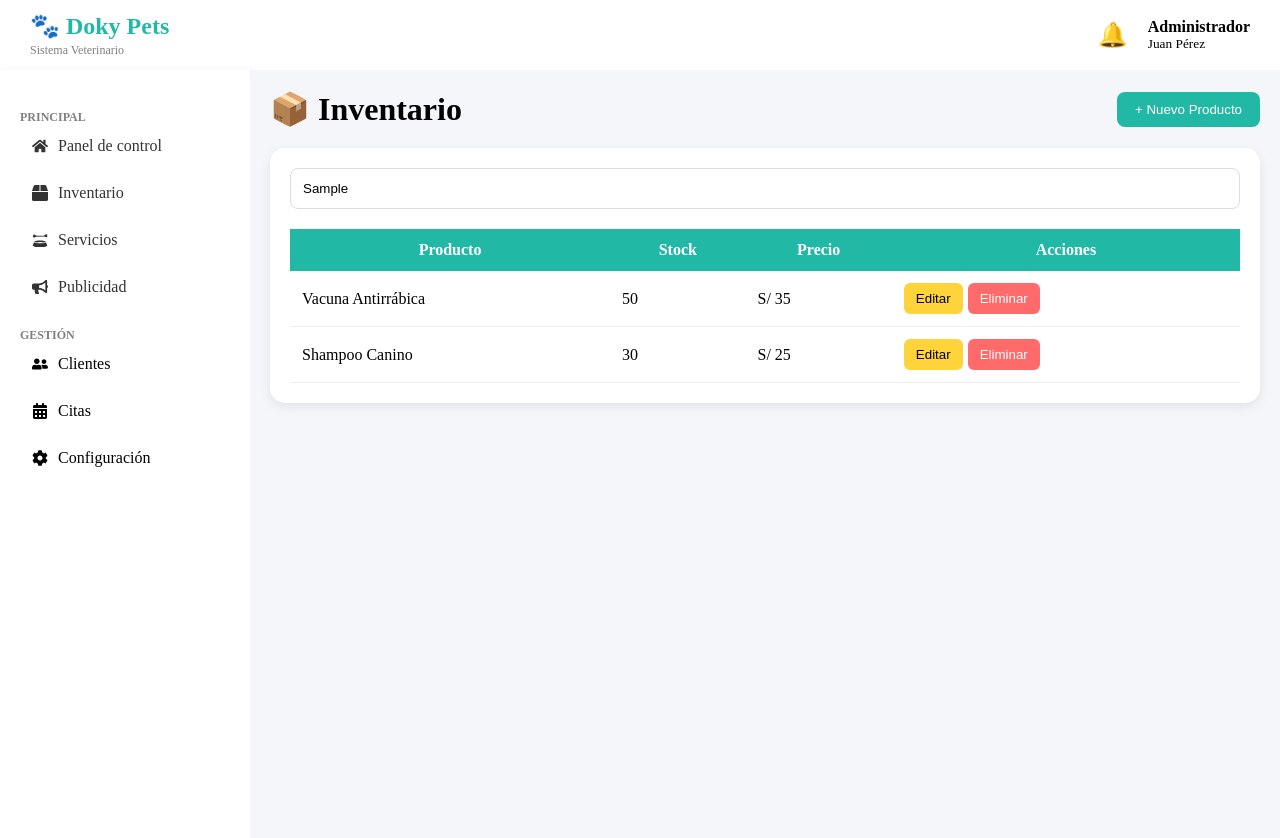
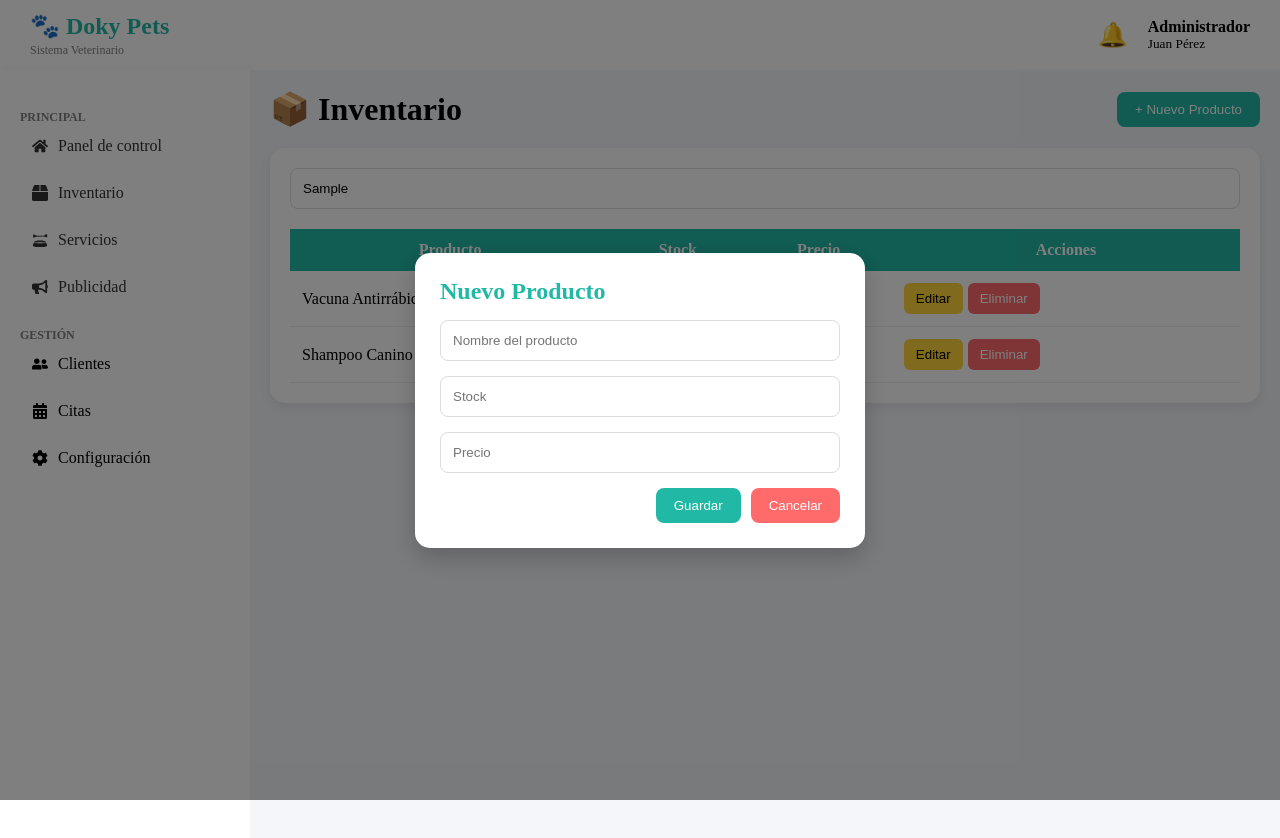
Before and after one commit to yadirallce28s-create/Sistema-Inventario, a React (Vite) app in the folder frontend/: page /inventario in a window 1280 px wide. Both pictures are taken after typing "Sample" into the empty fields and a click on the button "+ Nuevo Producto". Shown: the top 838 px of the page. Built offline with nearby package versions, Linux system fonts and the light colour scheme.

Commit message:
feat: agregar modal de nuevo producto

```diff
--- a/frontend/src/css/inventario.css
+++ b/frontend/src/css/inventario.css
@@ -69,3 +69,72 @@
     border-radius:6px;
     cursor:pointer;
 }
+/* MODAL */
+
+.modal-overlay{
+    position:fixed;
+    top:0;
+    left:0;
+
+    width:100%;
+    height:100%;
+
+    background:rgba(0,0,0,.5);
+
+    display:flex;
+    justify-content:center;
+    align-items:center;
+
+    z-index:1000;
+}
+
+.modal{
+    width:450px;
+    background:white;
+
+    padding:25px;
+
+    border-radius:15px;
+
+    box-shadow:0 10px 25px rgba(0,0,0,.2);
+
+    display:flex;
+    flex-direction:column;
+
+    gap:15px;
+}
+
+.modal h2{
+    margin:0;
+    color:#22b8a6;
+}
+
+.modal input{
+    padding:12px;
+    border:1px solid #ddd;
+    border-radius:8px;
+}
+
+.modal-buttons{
+    display:flex;
+    justify-content:flex-end;
+    gap:10px;
+}
+
+.btn-guardar{
+    background:#22b8a6;
+    color:white;
+    border:none;
+    padding:10px 18px;
+    border-radius:8px;
+    cursor:pointer;
+}
+
+.btn-cancelar{
+    background:#ff6b6b;
+    color:white;
+    border:none;
+    padding:10px 18px;
+    border-radius:8px;
+    cursor:pointer;
+}
--- a/frontend/src/pages/Inventario.jsx
+++ b/frontend/src/pages/Inventario.jsx
@@ -1,7 +1,9 @@
 import "../css/dashboard.css";
 import "../css/inventario.css";
+import { useState } from "react";
 
 function Inventario() {
+  const [mostrarModal, setMostrarModal] = useState(false);
   return (
     <div>
 
@@ -9,7 +11,9 @@ function Inventario() {
 
         <h1>📦 Inventario</h1>
 
-        <button className="btn-nuevo">
+        <button className="btn-nuevo"
+          onClick={() => setMostrarModal(true)}
+        >
           + Nuevo Producto
         </button>
 
@@ -71,6 +75,49 @@ function Inventario() {
           </tbody>
 
         </table>
+        {mostrarModal && (
+          <div className="modal-overlay">
+
+            <div className="modal">
+
+              <h2>Nuevo Producto</h2>
+
+              <input
+                type="text"
+                placeholder="Nombre del producto"
+              />
+
+              <input
+                type="number"
+                placeholder="Stock"
+              />
+
+              <input
+                type="number"
+                placeholder="Precio"
+              />
+
+              <div className="modal-buttons">
+
+                <button
+                  className="btn-guardar"
+                >
+                  Guardar
+                </button>
+
+                <button
+                  className="btn-cancelar"
+                  onClick={() => setMostrarModal(false)}
+                >
+                  Cancelar
+                </button>
+
+              </div>
+
+            </div>
+
+          </div>
+        )}
 
       </div>
 
```
